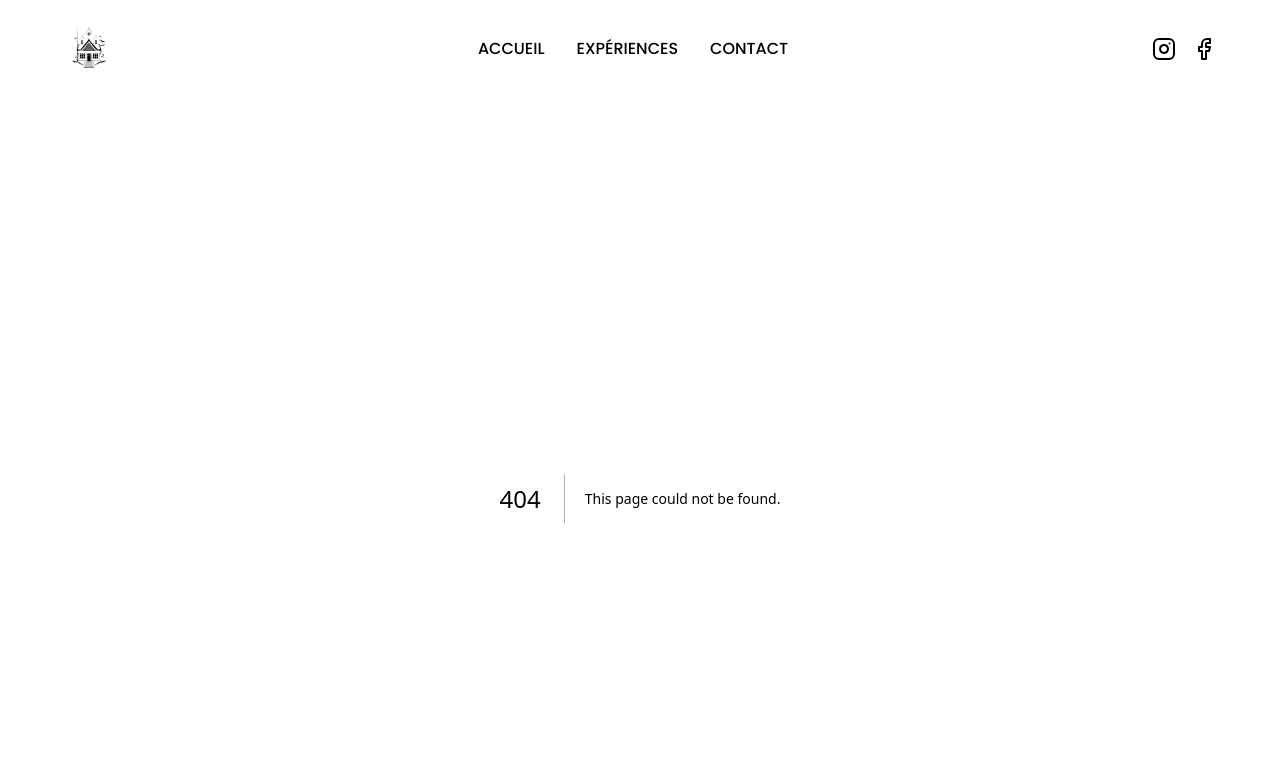
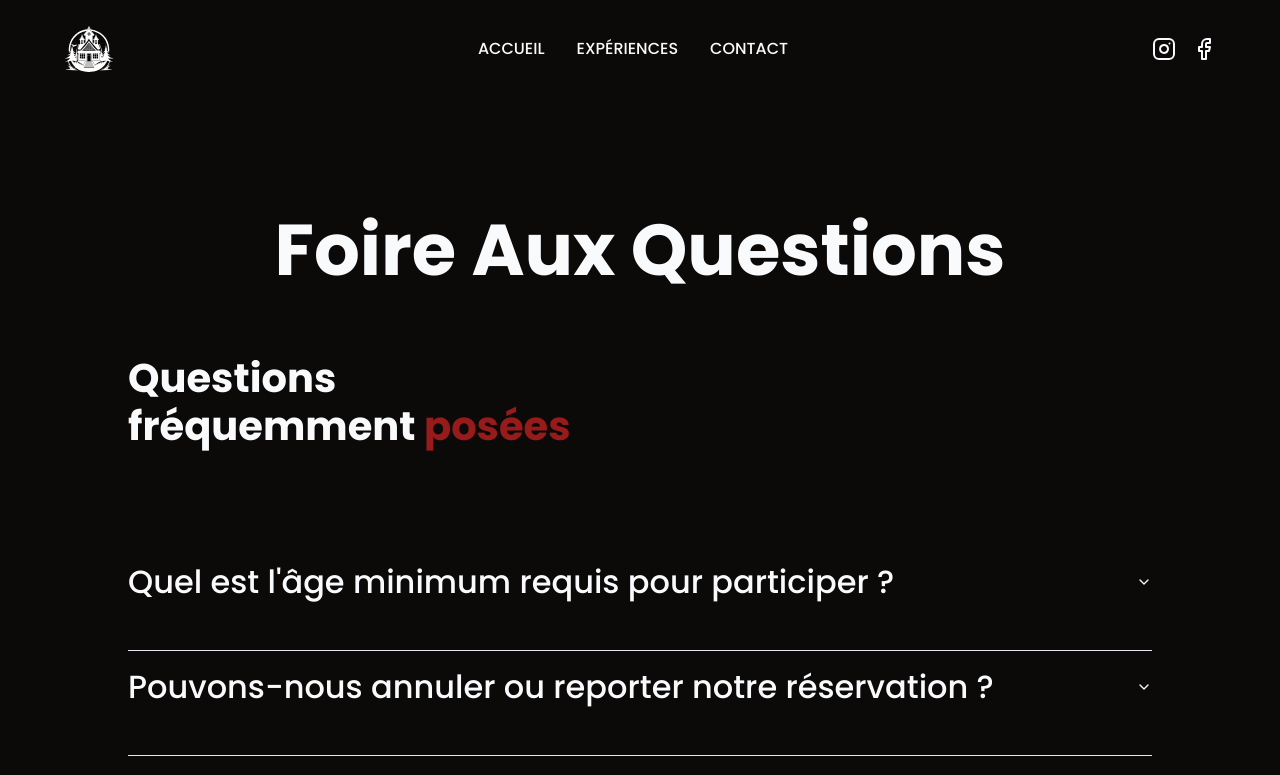
Before and after one commit to SebastienLaurentt/Escape-Game, a Next.js app: page /faq in a window 1280 px wide. Before the commit this address had no page. Shown: the top 775 px of the page. Built offline with nearby package versions, Linux system fonts and the light colour scheme.

Commit message:
create faq page

```diff
--- /dev/null
+++ b/app/faq/page.tsx
@@ -0,0 +1,17 @@
+import PageTitle from '@/components/shared/PageTitle'
+import Section from '@/components/shared/Section'
+import Faq from '@/components/shared/Sections/Faq'
+import React from 'react'
+
+const FAQ = () => {
+  return (
+    <main>
+      <Section marginBottom={true} marginTop={true}>
+        <PageTitle title="Foire Aux Questions" />
+        <Faq />
+      </Section>
+    </main>
+  )
+}
+
+export default FAQ
```
